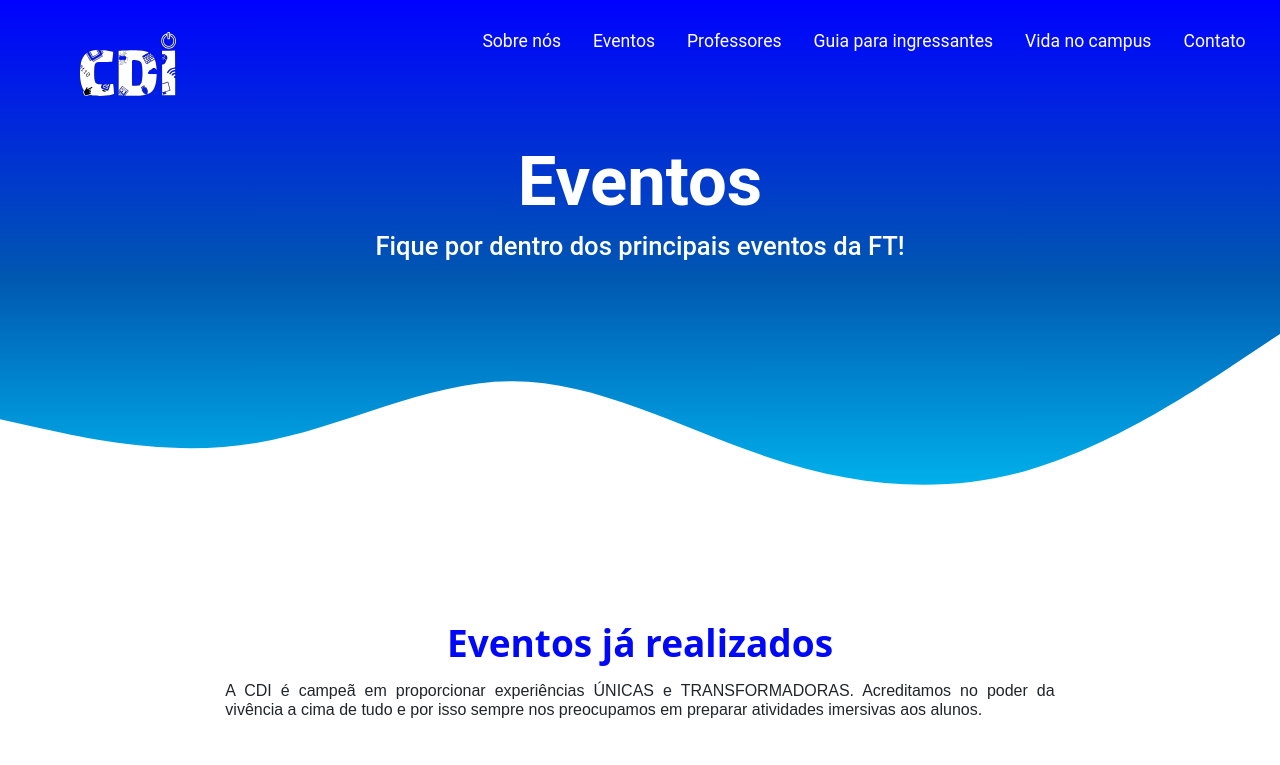
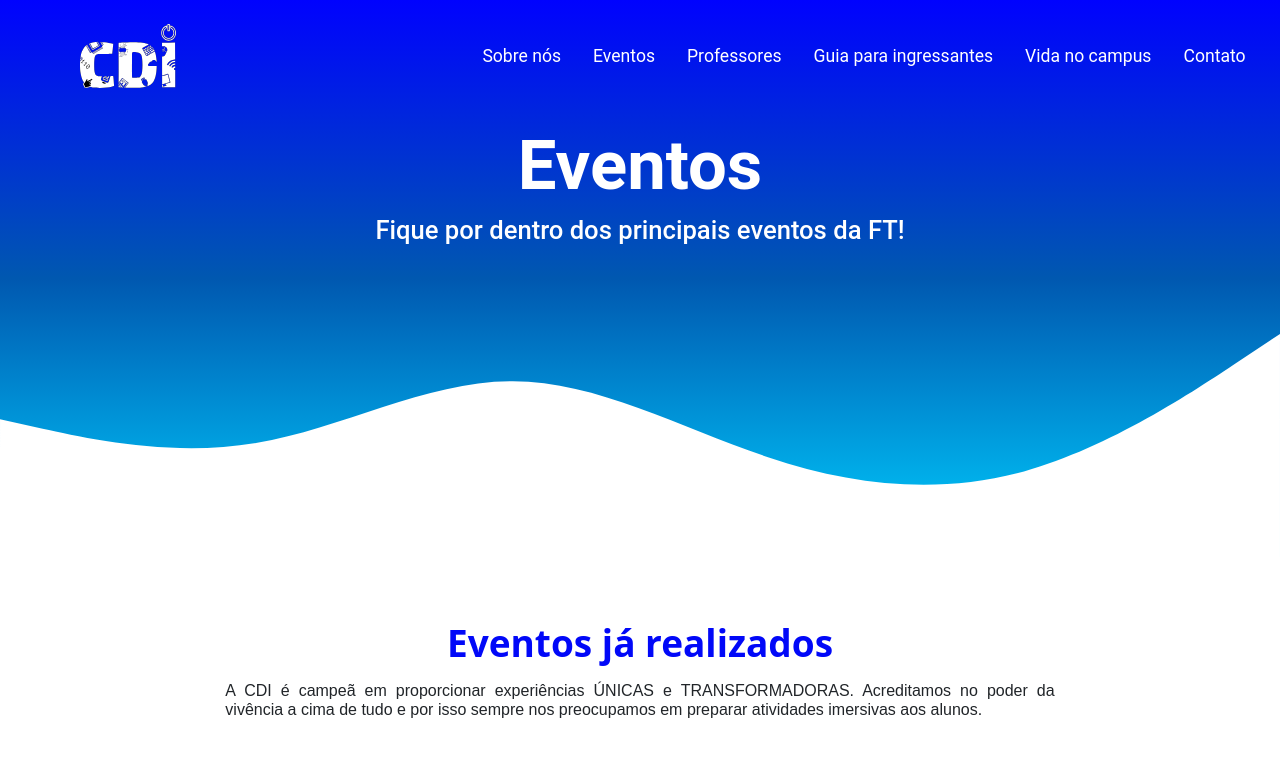
Before and after one commit to gabriellytegon/Site-CDI, a React (Vite) app: page /eventos in a window 1280 px wide. Shown: the top 765 px of the page. Built offline with nearby package versions, Linux system fonts and the light colour scheme.

Commit message:
style: alinhando o menu e logo

```diff
--- a/src/components/Menu/style.css
+++ b/src/components/Menu/style.css
@@ -23,7 +23,7 @@
 .menuHeader {
     display: flex;
     justify-content: space-between;
-    height: 8rem;
+    height: 7rem;
 }
 
 .genericLogoArea {
@@ -56,7 +56,7 @@
 }
 
 .navigationGeneric nav ul, .navigationGeneric nav {
-    height: 80%;
+    height: 100%;
     margin-left: 2rem;
 }
 
```
